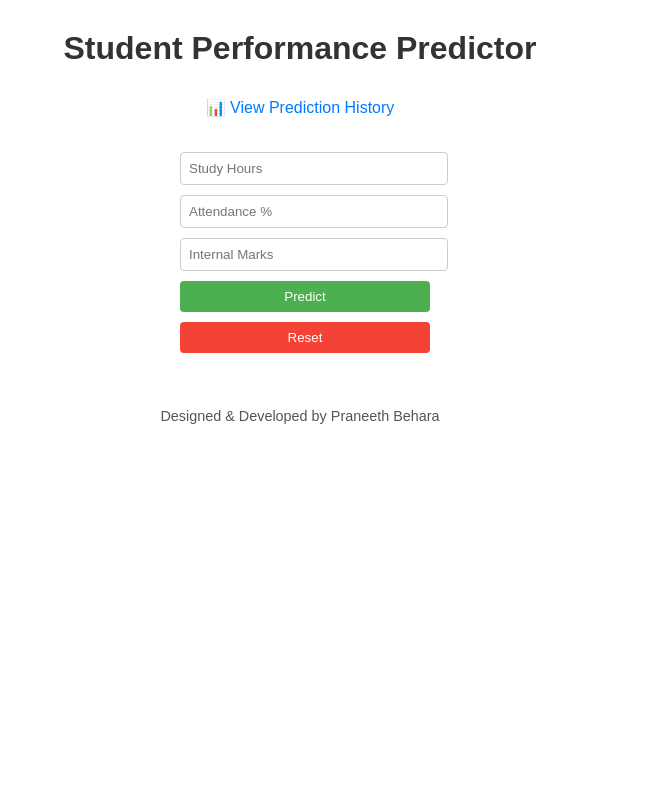
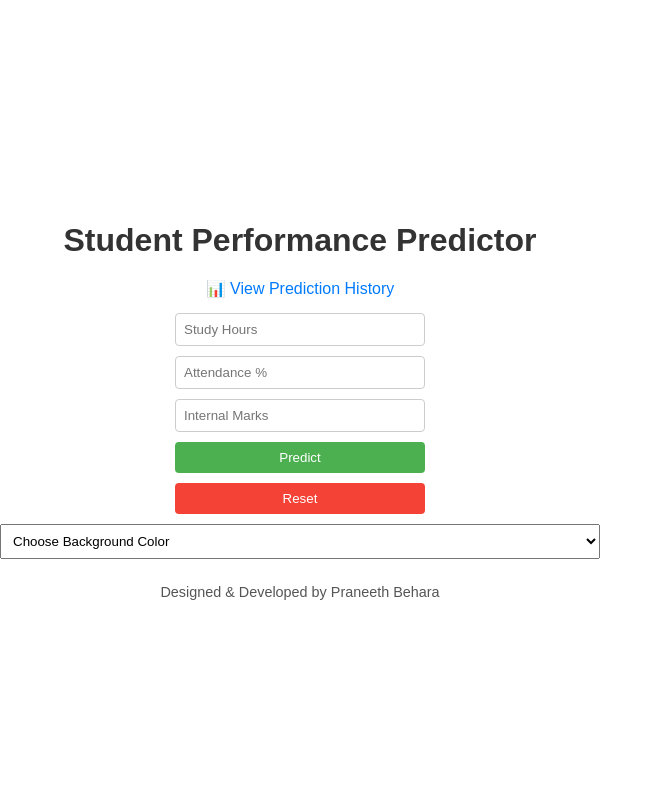
Before and after one commit to praneethbehara11/students_performance_predictor, a Flask app: page / in a window 1280 px wide. Shown: the whole page, without its empty margins (0-663 px from the left). Run offline with Flask 3, Linux system fonts and the light colour scheme; parts of the project's set-up code (start-up, migrations or seed data) failed here and were passed over.

Commit message:
Update index.html

```diff
--- a/templates/index.html
+++ b/templates/index.html
@@ -5,38 +5,41 @@
     <link rel="stylesheet" href="{{ url_for('static', filename='style.css') }}">
     <style>
         body {
-            text-align: center;
             font-family: Arial, sans-serif;
             margin: 0;
             padding: 0;
+            min-height: 100vh;
+            display: flex;
+            flex-direction: column;
+            justify-content: center;
+            align-items: center;
             background-color: white;
         }
         h1 {
-            margin-top: 30px;
+            margin-bottom: 10px;
         }
         form {
-            margin: 20px auto;
+            margin-top: 10px;
             width: 250px;
         }
-        input[type="text"], input[type="submit"], button {
-            margin: 5px;
+        input[type="text"], input[type="submit"], button, select {
+            margin: 5px 0;
             padding: 8px;
             width: 100%;
+            box-sizing: border-box;
         }
         .result {
-            margin-top: 20px;
+            margin-top: 15px;
             font-weight: bold;
-            font-size: 1.2em;
+            font-size: 1.1em;
         }
         a {
-            display: inline-block;
-            margin: 10px;
+            margin-top: 10px;
             text-decoration: none;
             color: #007BFF;
         }
         footer {
-            margin-top: 40px;
-            padding: 10px;
+            margin-top: 20px;
             font-size: 0.9em;
             color: #555;
         }
@@ -48,12 +51,23 @@
     <a href="/history">📊 View Prediction History</a>
 
     <form method="POST">
-        <input type="text" name="hours" placeholder="Study Hours" value="{{ hours }}" required><br>
-        <input type="text" name="attendance" placeholder="Attendance %" value="{{ attendance }}" required><br>
-        <input type="text" name="internal" placeholder="Internal Marks" value="{{ internal }}" required><br>
+        <input type="text" name="hours" placeholder="Study Hours" value="{{ hours }}" required>
+        <input type="text" name="attendance" placeholder="Attendance %" value="{{ attendance }}" required>
+        <input type="text" name="internal" placeholder="Internal Marks" value="{{ internal }}" required>
+
         <input type="submit" value="Predict">
         <button type="reset">Reset</button>
     </form>
+
+    <!-- Color theme switch -->
+    <select onchange="document.body.style.backgroundColor=this.value">
+        <option value="white">Choose Background Color</option>
+        <option value="#FFFAE3">🌼 Light Yellow</option>
+        <option value="#E0F7FA">🌊 Light Blue</option>
+        <option value="#FFF0F5">🌸 Lavender Blush</option>
+        <option value="#F0FFF0">🍃 Honeydew</option>
+        <option value="#FFFFE0">🌞 Light Golden</option>
+    </select>
 
     {% if error %}
     <div class="result" style="color: red;">
```
